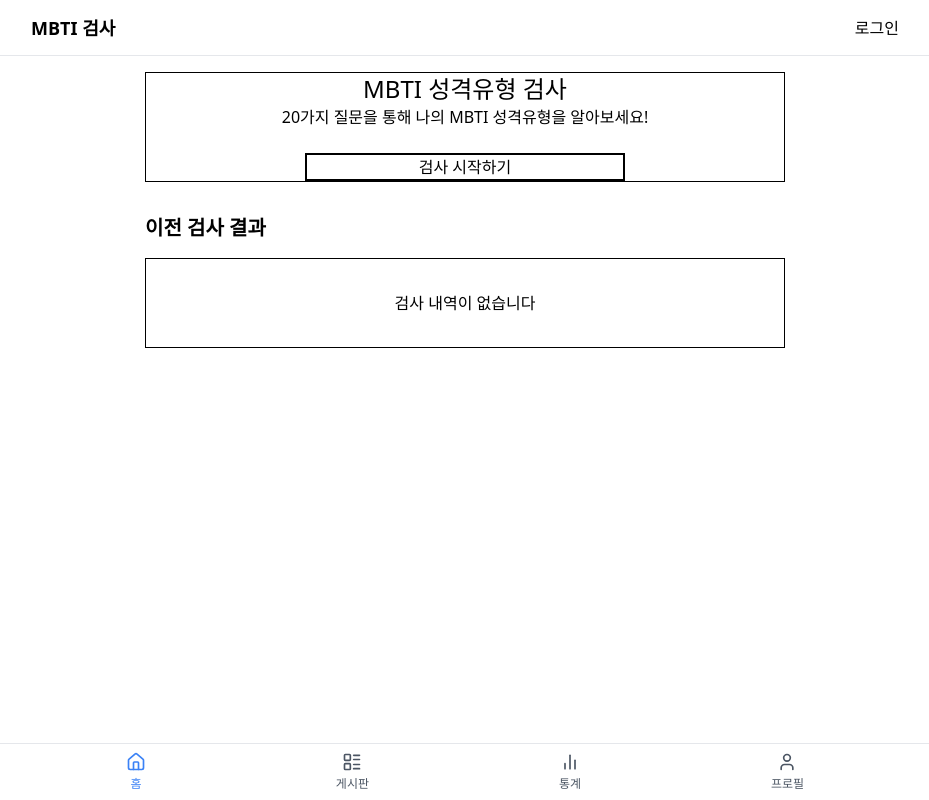
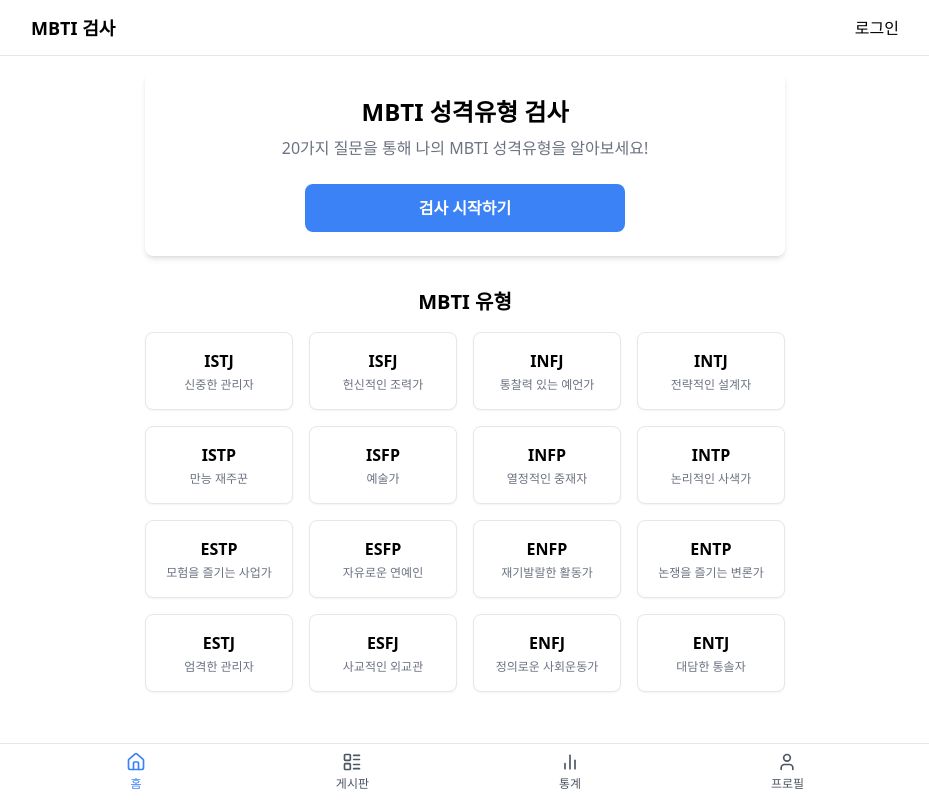
Before and after one commit to KIMgyeongmIN00/React-MBTI, a React (Vite) app: page / in a window 1280 px wide. Shown: the whole page, without its empty margins (175-1104 px from the left). Built offline with nearby package versions, Linux system fonts and the light colour scheme.

Commit message:
feat:json-server 연결 완료 / 검사 결과 서버 저장 후 읽어오기 구현 완료

```diff
--- a/db.json
+++ b/db.json
@@ -1,72 +1,30 @@
 {
   "resultsTable": [
     {
-      "id": "1",
-      "title": "a title",
-      "views": 100
+      "id": "f59cdeca-0333-4ea1-bef6-31792638e819",
+      "title": "ESTJ",
+      "test": {
+        "accessToken": "eyJhbGciOiJIUzI1NiIsInR5cCI6IkpXVCJ9.eyJpZCI6Iu2FjOyKpO2KuDIwMDIiLCJpYXQiOjE3NDAzMDc0NjUsImV4cCI6MTc0MDMxMTA2NX0.6kejvP6kGBImvzjQsMTQvHD4QJSh0VBF1yLBb33ZnqM",
+        "userId": "",
+        "success": true,
+        "avatar": null,
+        "nickname": "테스트계정"
+      },
+      "time": "2025. 2. 23. 오후 9:18:56",
+      "description": "체계적인 지휘관! ESTJ는 모든 것을 계획하고 조직하는 능력이 탁월한 사람들입니다. 이들은 무엇이든 정확하게 처리하고 싶어하며, '제대로 된 절차가 있으면 모든 게 순조롭게 진행될 수 있어'라는 믿음을 가지고 있어요. 그러나 가끔은 너무 엄격해서 주변 사람들이 '조금만 느긋하게 지내면 안 될까?'라고 묻고 싶을 때가 있을지도 몰라요. 그래도 이들은 확실히 모든 일을 끝내고야 마는 성격이에요."
     },
     {
-      "id": "2",
-      "title": "another title",
-      "views": 200
-    },
-    {
-      "id": "3",
-      "title": "third post",
-      "views": 150
-    },
-    {
-      "id": "4",
-      "title": "fourth entry",
-      "views": 300
-    },
-    {
-      "id": "5",
-      "title": "fifth article",
-      "views": 250
-    },
-    {
-      "id": "6",
-      "title": "sixth blog",
-      "views": 400
-    },
-    {
-      "id": "7",
-      "title": "seventh update",
-      "views": 500
-    },
-    {
-      "id": "8",
-      "title": "eighth news",
-      "views": 350
-    },
-    {
-      "id": "9",
-      "title": "ninth story",
-      "views": 450
-    },
-    {
-      "id": "10",
-      "title": "tenth report",
-      "views": 600
-    },
-    {
-      "id": "11",
-      "title": "내가 임의적으로 만든거",
-      "views": 333,
-      "test": "ehlsk"
-    },
-    {
-      "id": "11",
-      "title": "내가 임의적으로 만든거",
-      "views": 333,
-      "test": "ehlsk"
-    },
-    {
-      "id": "11",
-      "title": "내가 임의적으로 만든거",
-      "views": 333,
-      "test": "ehlsk"
+      "id": "88bc0d95-6b93-40b0-910a-ab8d78b82221",
+      "title": "ESTJ",
+      "test": {
+        "accessToken": "eyJhbGciOiJIUzI1NiIsInR5cCI6IkpXVCJ9.eyJpZCI6Iu2FjOyKpO2KuDIwMDIiLCJpYXQiOjE3NDAzMDc0NjUsImV4cCI6MTc0MDMxMTA2NX0.6kejvP6kGBImvzjQsMTQvHD4QJSh0VBF1yLBb33ZnqM",
+        "userId": "테스트2002",
+        "success": true,
+        "avatar": null,
+        "nickname": "테스트계정"
+      },
+      "time": "2025. 2. 23. 오후 9:18:56",
+      "description": "체계적인 지휘관! ESTJ는 모든 것을 계획하고 조직하는 능력이 탁월한 사람들입니다. 이들은 무엇이든 정확하게 처리하고 싶어하며, '제대로 된 절차가 있으면 모든 게 순조롭게 진행될 수 있어'라는 믿음을 가지고 있어요. 그러나 가끔은 너무 엄격해서 주변 사람들이 '조금만 느긋하게 지내면 안 될까?'라고 묻고 싶을 때가 있을지도 몰라요. 그래도 이들은 확실히 모든 일을 끝내고야 마는 성격이에요."
     }
   ]
 }
--- a/package.json
+++ b/package.json
@@ -19,6 +19,7 @@
     "react-dom": "^19.0.0",
     "react-router-dom": "^7.2.0",
     "sweetalert2": "^11.17.2",
+    "uuid": "^11.1.0",
     "zustand": "^5.0.3"
   },
   "devDependencies": {
--- /dev/null
+++ b/src/components/commons/BoardCard.jsx
@@ -0,0 +1,65 @@
+import { Calendar, User2 } from "lucide-react";
+import useAuthStore from "../../utils/auth/useAuthStore";
+
+export default function BoardCard({ description, mbti, writeUser, time }) {
+  const { user } = useAuthStore();
+
+  // MBTI 유형별 색상 매핑
+  const getTypeColor = (mbti) => {
+    const colors = {
+      E: "bg-red-100 text-red-800",
+      I: "bg-blue-100 text-blue-800",
+      S: "bg-green-100 text-green-800",
+      N: "bg-purple-100 text-purple-800",
+      T: "bg-yellow-100 text-yellow-800",
+      F: "bg-pink-100 text-pink-800",
+      J: "bg-indigo-100 text-indigo-800",
+      P: "bg-orange-100 text-orange-800",
+    };
+    return colors[mbti] || "bg-gray-100 text-gray-800";
+  };
+
+  return (
+    <div className="w-full p-4 border-2">
+      <div className="space-y-4">
+        <div className="flex justify-between items-start">
+          <div className="flex gap-1">
+            {mbti.split("").map((mbti, index) => (
+              <span
+                key={index}
+                className={`w-8 p-2 rounded-full text-sm font-semibold ${getTypeColor(
+                  mbti
+                )}`}
+              >
+                {mbti}
+              </span>
+            ))}
+          </div>
+          <div className="flex items-center text-sm text-muted-foreground">
+            <Calendar className="h-4 w-4 mr-1" />
+            {time}
+          </div>
+        </div>
+        <div className="flex justify-between">
+          <div className="flex items-center gap-2">
+            <User2 className="h-5 w-5 text-muted-foreground" />
+            <h3 className="font-semibold text-lg">{mbti} 유형</h3>
+          </div>
+          {writeUser.userId === user.userId && (
+            <div className="gap-2">
+              <button className="border-2 text-sm text-red-500 hover:text-red-700 transition-colors">
+                삭제
+              </button>
+            </div>
+          )}
+        </div>
+      </div>
+
+      <div className="p-4 bg-white rounded-lg shadow transition-all duration-300 scrollbar-none max-h-24 overflow-hidden hover:max-h-[500px] hover:scrollbar-none">
+        <p className="text-gray-700 break-keep leading-relaxed">
+          {description}
+        </p>
+      </div>
+    </div>
+  );
+}
--- a/src/components/layouts/layout-shells/Header.jsx
+++ b/src/components/layouts/layout-shells/Header.jsx
@@ -7,14 +7,18 @@
   const navigate = useNavigate();
 
   function handleLogout() {
+    window.stop(); // 인증 검사 로직 정지
+
     Swal.fire({
       title: "로그아웃 되었습니다!",
       text: `${user.nickname}님 안녕히 가세요!`,
       icon: "success",
+    }).then(() => {
+      wasteUserInformation();
+      navigate("/");
     });
-    wasteUserInformation();
-    navigate("/");
   }
+
   return (
     <header className="fixed top-0 left-0 right-0 h-14 bg-white border-b border-gray-200 z-50">
       <div className="max-w-[900px] mx-auto px-4 h-full flex justify-between items-center">
--- /dev/null
+++ b/src/data/mbtiList.js
@@ -0,0 +1,20 @@
+const mbti = [
+  { type: "ISTJ", description: "신중한 관리자" },
+  { type: "ISFJ", description: "헌신적인 조력가" },
+  { type: "INFJ", description: "통찰력 있는 예언가" },
+  { type: "INTJ", description: "전략적인 설계자" },
+  { type: "ISTP", description: "만능 재주꾼" },
+  { type: "ISFP", description: "예술가" },
+  { type: "INFP", description: "열정적인 중재자" },
+  { type: "INTP", description: "논리적인 사색가" },
+  { type: "ESTP", description: "모험을 즐기는 사업가" },
+  { type: "ESFP", description: "자유로운 연예인" },
+  { type: "ENFP", description: "재기발랄한 활동가" },
+  { type: "ENTP", description: "논쟁을 즐기는 변론가" },
+  { type: "ESTJ", description: "엄격한 관리자" },
+  { type: "ESFJ", description: "사교적인 외교관" },
+  { type: "ENFJ", description: "정의로운 사회운동가" },
+  { type: "ENTJ", description: "대담한 통솔자" },
+]
+
+export default mbti;
--- a/src/pages/Board.jsx
+++ b/src/pages/Board.jsx
@@ -1,5 +1,33 @@
-import React from "react";
+import { useState } from "react";
+import BoardCard from "../components/commons/BoardCard";
+import { getTestResults } from "../utils/jsonAPI";
+import { useEffect } from "react";
 
 export default function Board() {
-  return <div>Board</div>;
+  const [list, setList] = useState([]);
+
+  useEffect(() => {
+    async function getTestList() {
+      const response = await getTestResults("resultsTable");
+      setList([...response]);
+    }
+
+    getTestList();
+  }, []);
+
+  return (
+    <div className="container grid mx-auto p-4 gap-y-6 max-w-2xl pb-20">
+      {list.map((item) => {
+        return (
+          <BoardCard
+            key={item.id}
+            mbti={item.title}
+            writeUser={item.test}
+            time={item.time}
+            description={item.description}
+          />
+        );
+      })}
+    </div>
+  );
 }
--- a/src/pages/Home.jsx
+++ b/src/pages/Home.jsx
@@ -1,4 +1,5 @@
 import { useNavigate } from "react-router-dom";
+import mbti from "../data/mbtiList";
 // import ResultCard from "../components/commons/ResultCard";
 
 export default function Home() {
@@ -6,42 +7,39 @@
 
   return (
     <div className="container mx-auto p-4 max-w-2xl">
-      <div className="mb-8 border-[1px] border-black">
-        <div>
-          <h1 className="text-2xl text-center">MBTI 성격유형 검사</h1>
+      <div className="bg-white rounded-lg shadow-md p-6 mb-8">
+        <div className="mb-6">
+          <h1 className="text-2xl font-bold text-center mb-2">
+            MBTI 성격유형 검사
+          </h1>
+          <p className="text-center text-gray-500">
+            20가지 질문을 통해 나의 MBTI 성격유형을 알아보세요!
+          </p>
         </div>
         <div className="flex flex-col items-center">
-          <p className="text-center mb-6 text-muted-foreground">
-            20가지 질문을 통해 나의 MBTI 성격유형을 알아보세요!
-          </p>
           <button
-            size="lg"
-            className="w-full border-black border-[2px] max-w-xs"
-            onClick={() => navigate("/mbti")}
+            onClick={() => {
+              navigate("/mbti");
+            }}
+            className="w-full max-w-xs bg-blue-500 hover:bg-blue-600 text-white font-semibold py-3 px-6 rounded-lg transition-colors"
           >
             검사 시작하기
           </button>
         </div>
       </div>
 
-      <div>
-        <h2 className="text-start text-xl font-semibold mb-4">
-          이전 검사 결과
-        </h2>
-        {/* {서버에서 받아온 내 검사 내역 > 0 ? (
-          history.map((item, index) => (
-            <ResultCard
-              key={index}
-              result={item.result}
-              date={item.date}
-              description={item.description}
-            />
-          ))
-        ) : ( */}
-        <div className="border-[1px] border-black p-8">
-          <p className="text-center text-muted-foreground">
-            검사 내역이 없습니다
-          </p>
+      <div className="space-y-4">
+        <h2 className="text-xl font-semibold">MBTI 유형</h2>
+        <div className="grid grid-cols-2 md:grid-cols-4 gap-4 break-keep">
+          {mbti.map(({ type, description }) => (
+            <div
+              key={type}
+              className="bg-white rounded-lg shadow-sm p-4 hover:bg-gray-50 transition-colors cursor-pointer border"
+            >
+              <h3 className="font-semibold mb-1">{type}</h3>
+              <p className="text-xs text-gray-500">{description}</p>
+            </div>
+          ))}
         </div>
       </div>
     </div>
--- a/src/pages/Login.jsx
+++ b/src/pages/Login.jsx
@@ -20,7 +20,7 @@
       saveUserInfomation(response);
       Swal.fire({
         title: "환영합니다!",
-        text: `${user.nickname}님 어서오세요!`,
+        text: `${response.nickname}님 어서오세요!`,
         icon: "success",
       });
       const redirectTo = location.state?.from?.pathname || "/";
--- a/src/pages/Profile.jsx
+++ b/src/pages/Profile.jsx
@@ -1,3 +1,4 @@
+import useAuthStore from "../utils/auth/useAuthStore";
 import {
   getTestResults,
   getFilterdResults,
@@ -5,8 +6,11 @@
   deleteTestResult,
   updateTestResultVisibility,
 } from "../utils/jsonAPI";
+import { v4 as uuidv4 } from "uuid";
 
 export default function Profile() {
+  const { user } = useAuthStore();
+
   async function handleCallResults() {
     const response = await getTestResults("resultsTable");
     console.log(response);
@@ -17,10 +21,10 @@
     );
     console.log(filterdResponse);
     const create = await createTestResult("resultsTable", {
-      id: "11",
-      title: "내가 임의적으로 만든거",
-      views: 333,
-      test: "ehlsk",
+      id: uuidv4(),
+      title: "MBTI",
+      test: user,
+      time: new Date().toLocaleString("ko-KR"),
     });
     console.log(create);
   }
--- a/src/pages/home/Test.jsx
+++ b/src/pages/home/Test.jsx
@@ -3,11 +3,15 @@
 import { calculateMBTI, mbtiDescriptions } from "../../utils/calculateMBTI";
 import QuestionCard from "../../components/commons/QuestionCard";
 import ResultCard from "../../components/commons/ResultCard";
+import { createTestResult } from "../../utils/jsonAPI";
+import useAuthStore from "../../utils/auth/useAuthStore";
+import { v4 as uuidv4 } from "uuid";
 
 export default function MBTITest() {
   const [currentQuestion, setCurrentQuestion] = useState(0);
   const [answers, setAnswers] = useState([]);
   const [result, setResult] = useState(null);
+  const { user } = useAuthStore();
 
   function handleAnswer(answer, type) {
     const newAnswers = [...answers, { type, answer }];
@@ -21,13 +25,26 @@
     }
   }
 
-  const handleReset = () => {
+  async function whenMbtiTestEnd() {
+    const dataToSave = {
+      id: uuidv4(),
+      title: result,
+      test: user,
+      time: new Date().toLocaleString("ko-KR"),
+      description: mbtiDescriptions[result],
+    };
+    const response = await createTestResult("resultsTable", dataToSave);
+    console.log(response);
+  }
+
+  function handleReset() {
     setCurrentQuestion(0);
     setAnswers([]);
     setResult(null);
-  };
+  }
 
   if (!!result) {
+    whenMbtiTestEnd();
     return (
       <ResultCard
         result={result}
--- /dev/null
+++ b/src/utils/hooks/useAuthLogic.js
@@ -0,0 +1 @@
+// 인증,인가 관련 handle 로직 커스텀 훅으로 만들기
```
Also changed, not shown: 1 other file (tests, documents, lock files or other folders).
